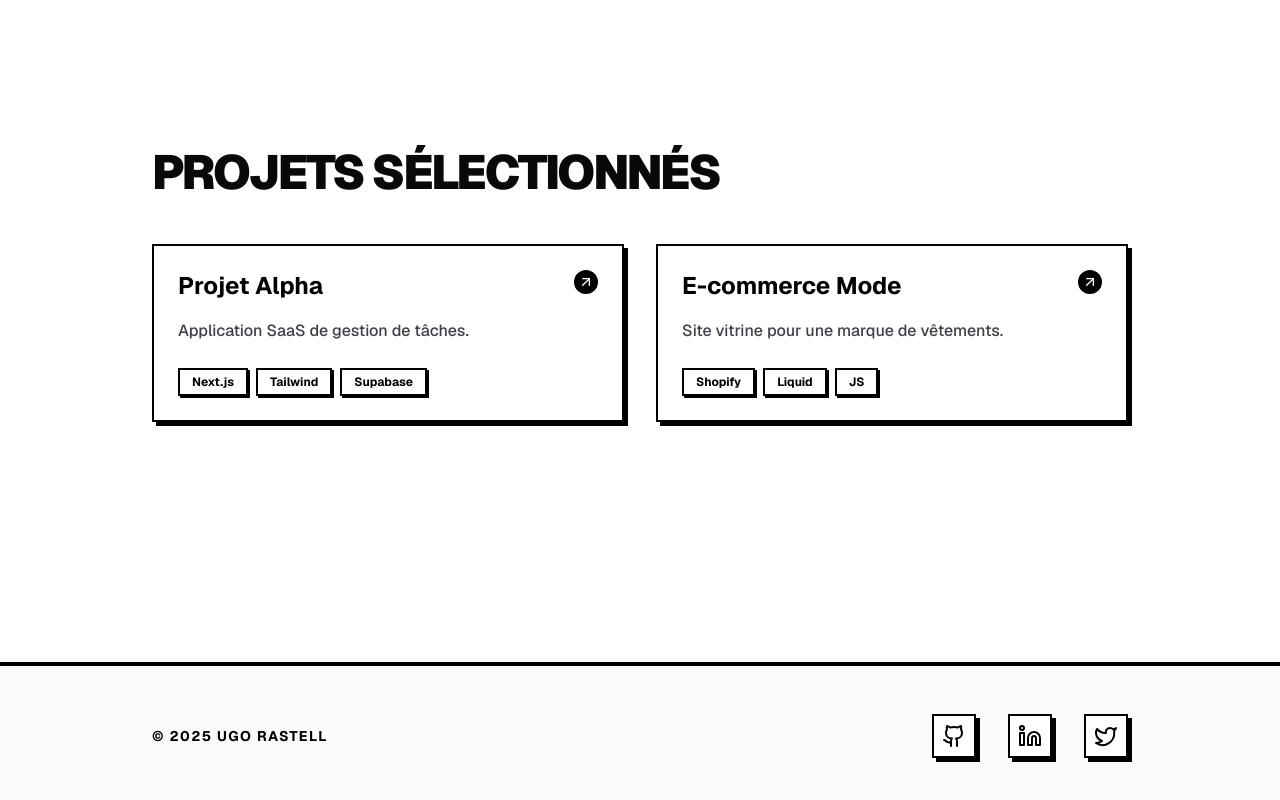
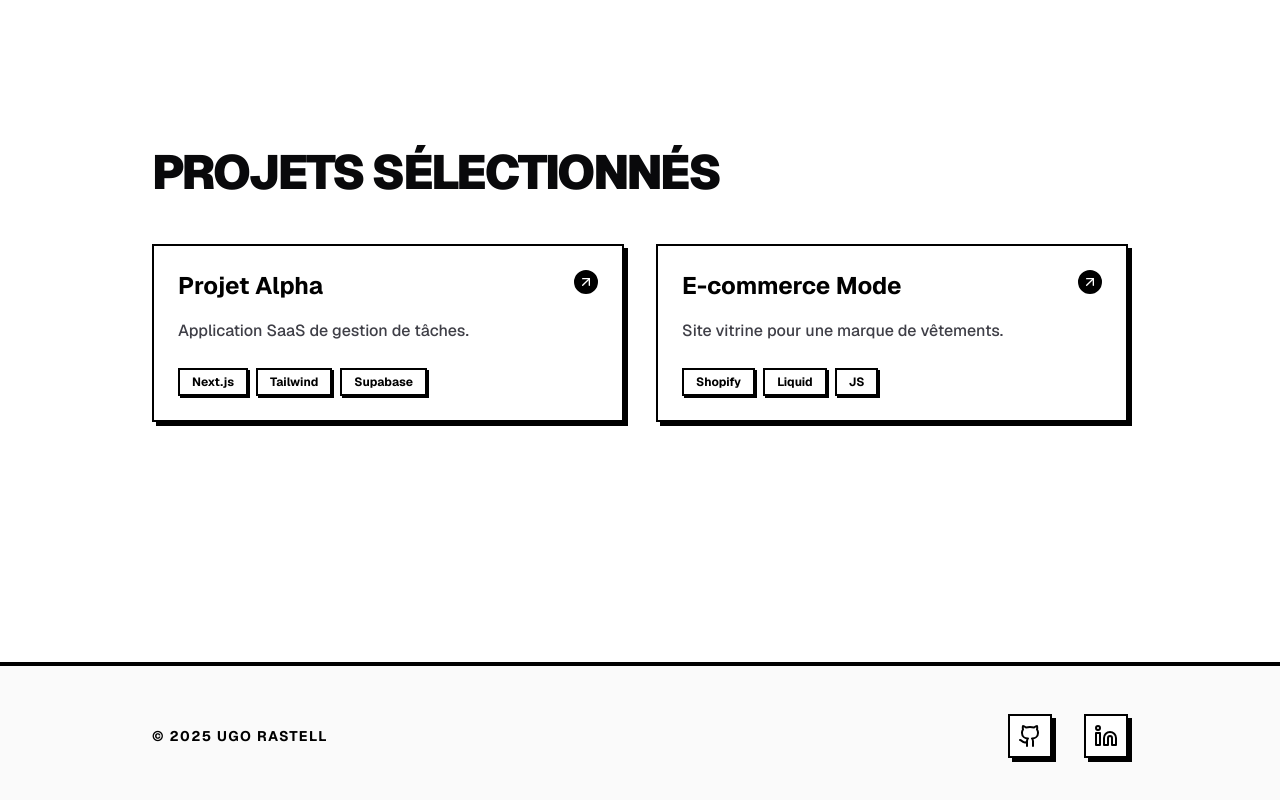
Before and after one commit to UgoRastell/mon-portfolio, a Next.js app: page / in a window 1280 px wide. Shown: the part 2814-3614 px from the top of the page. Built offline with nearby package versions, Linux system fonts and the light colour scheme.

Commit message:
refactor: Remove Twitter link from Footer and update portfolio data to reflect the change

```diff
--- a/components/Footer.tsx
+++ b/components/Footer.tsx
@@ -1,5 +1,5 @@
 import { DATA } from "@/data/portfolio";
-import { Github, Linkedin, Twitter } from "lucide-react";
+import { Github, Linkedin } from "lucide-react";
 import Link from "next/link";
 
 export default function Footer() {
@@ -19,10 +19,6 @@ export default function Footer() {
                         <Linkedin size={24} />
                         <span className="sr-only">LinkedIn</span>
                     </Link>
-                    <Link href={DATA.socials.twitter} target="_blank" className="text-black hover:scale-110 transition-transform bg-white border-2 border-black p-2 shadow-[4px_4px_0px_0px_rgba(0,0,0,1)] hover:shadow-none hover:translate-x-[2px] hover:translate-y-[2px]">
-                        <Twitter size={24} />
-                        <span className="sr-only">Twitter</span>
-                    </Link>
                 </div>
             </div>
         </footer>
--- a/data/portfolio.ts
+++ b/data/portfolio.ts
@@ -43,7 +43,6 @@ export const DATA = {
   socials: {
     github: "https://github.com",
     linkedin: "https://linkedin.com",
-    twitter: "https://x.com",
   },
   projects: [
     {
```
